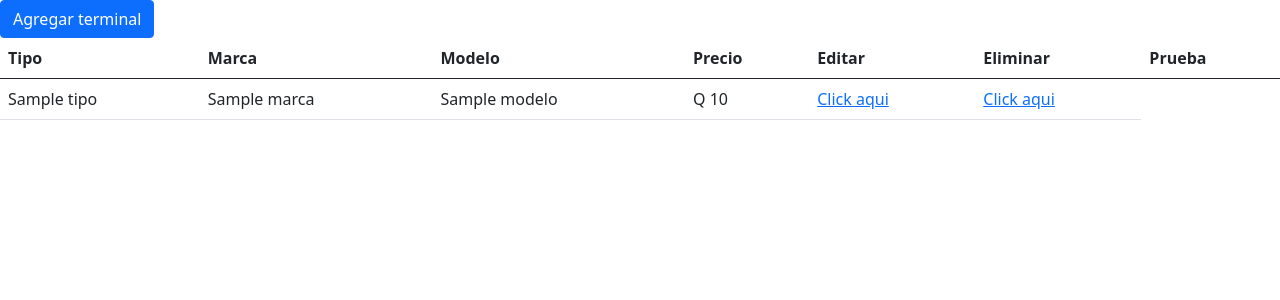
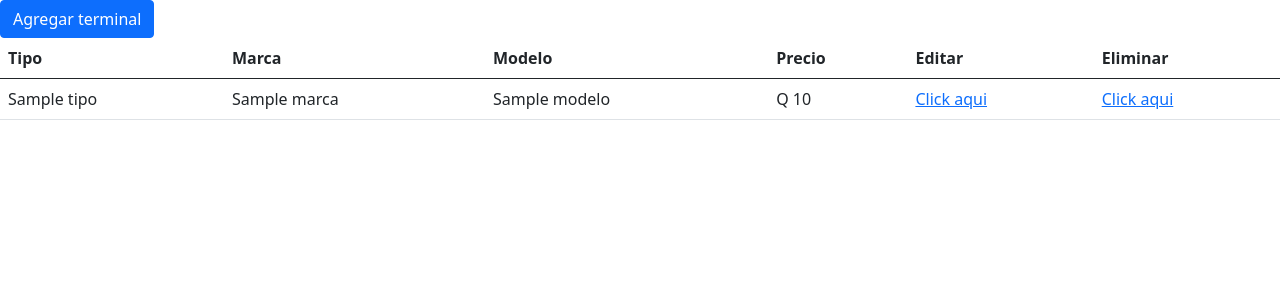
Before and after one commit to maritox09/SistemaDeFabrica, a Flask app: page /modelos in a window 1280 px wide. Shown: the part 56-356 px from the top of the page. Run offline with Flask 2, Linux system fonts and the light colour scheme; the visitor is signed in with stand-in values (Sample User, id 1); a database or web service that is not in the repository returns one stand-in record (values such as "Sample title").

Commit message:
Prueba 2

```diff
--- a/templates/modelos.html
+++ b/templates/modelos.html
@@ -12,7 +12,6 @@
         <th scope="col">Precio</th>
         <th scope="col">Editar</th>
         <th scope="col">Eliminar</th>
-        <th scope="col">Prueba</th>
       </tr>
     </thead>
     <tbody>
```
